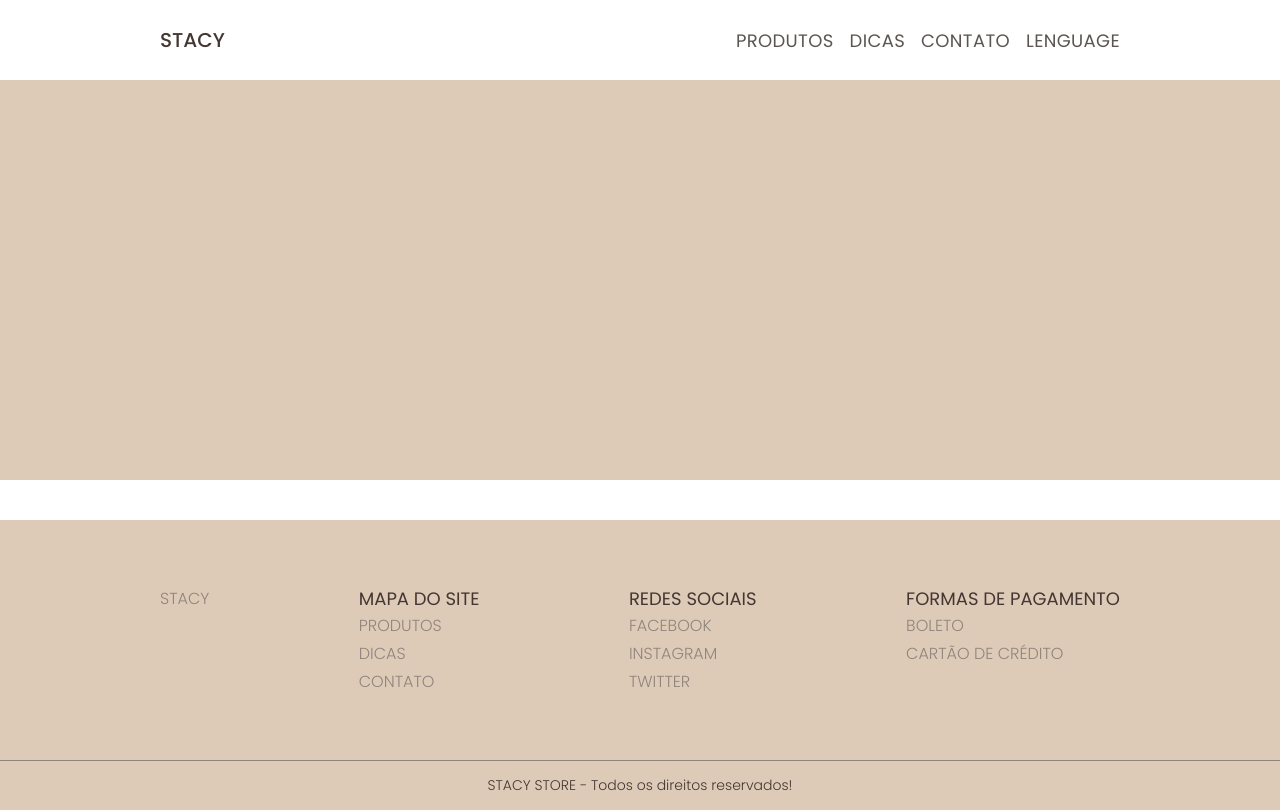
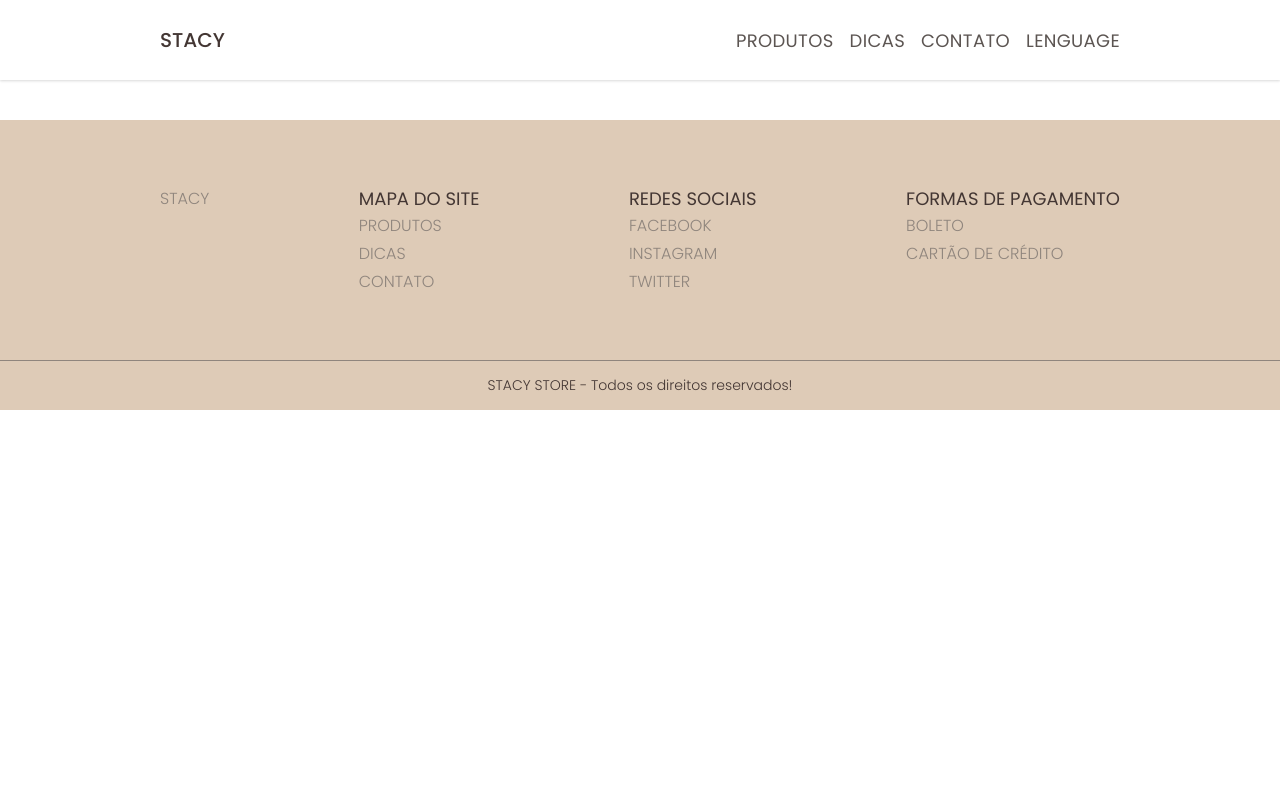
Before and after one commit to Th3mike/projeto-integrador, a Nuxt app: page /dicas in a window 1280 px wide. Built offline with nearby package versions, Linux system fonts and the light colour scheme.

Commit message:
Revert "Page Dicas"
This reverts commit c255e127e98cd207bc13ba8ff40a38fd85df1742.

```diff
--- a/components/Header.vue
+++ b/components/Header.vue
@@ -38,7 +38,7 @@
       <nav>
         <ul class="flex text-sm  uppercase tracking-wide">
            <li><nuxt-link to="" class="py-6 pl-4 text-lg">PRODUTOS</nuxt-link> </li>
-            <li><nuxt-link to="/dicas" class="py-6 pl-4 text-lg">DICAS</nuxt-link> </li>
+            <li><nuxt-link to="" class="py-6 pl-4 text-lg">DICAS</nuxt-link> </li>
             <li><nuxt-link to="/contato" class="py-6 pl-4 text-lg">CONTATO</nuxt-link> </li>
             <li><nuxt-link to="" class="py-6 pl-4 text-lg lenguage">
               LENGUAGE
--- a/components/bannerdicas.vue
+++ /dev/null
@@ -1,17 +0,0 @@
-<template>
-  <div class="banner px-6">
-
-  </div>
-</template>
-
-
-<style scoped>
-.banner{
-  width: 100%;
-  height: 400px;
-  background-color: #DECBB7;
-  background-size: cover;
-  background-position: center;
-  background-repeat: no-repeat;
-}
-</style>
--- a/package.json
+++ b/package.json
@@ -14,7 +14,7 @@
   "dependencies": {
     "@nuxt/content": "^1.14.0",
     "core-js": "^3.8.3",
-    "nuxt": "^2.15.4",
+    "nuxt": "^2.14.12",
     "yarn": "^1.22.10"
   },
   "devDependencies": {
--- a/pages/dicas.vue
+++ /dev/null
@@ -1,13 +0,0 @@
-<template>
-<main>
-  <Bannerdicas class=""/>
-
-  </main>
-</template>
-
-<script>
-</script>
-
-<style escoped>
-
-</style>
```
Also changed, not shown: 1 other file (tests, documents, lock files or other folders).
